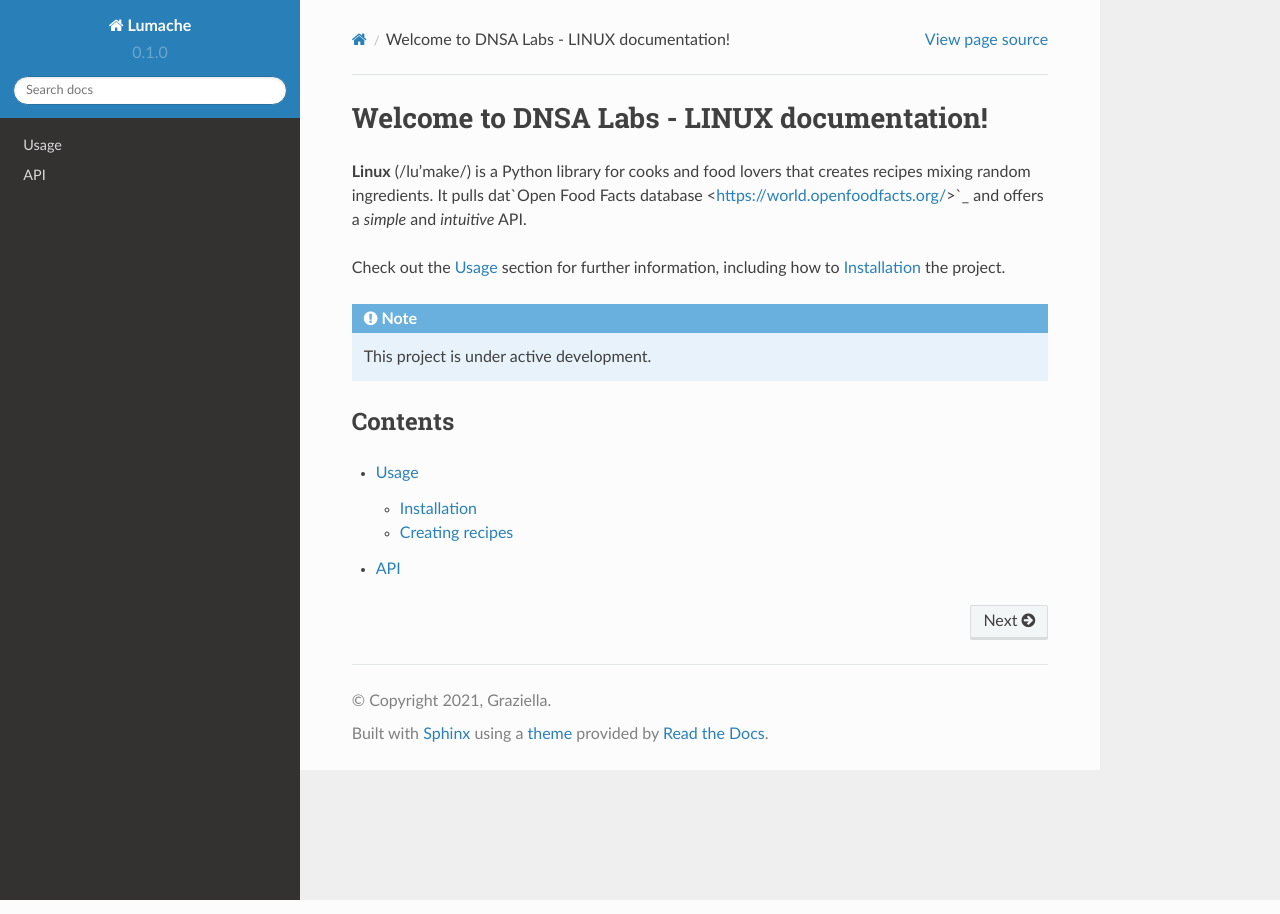
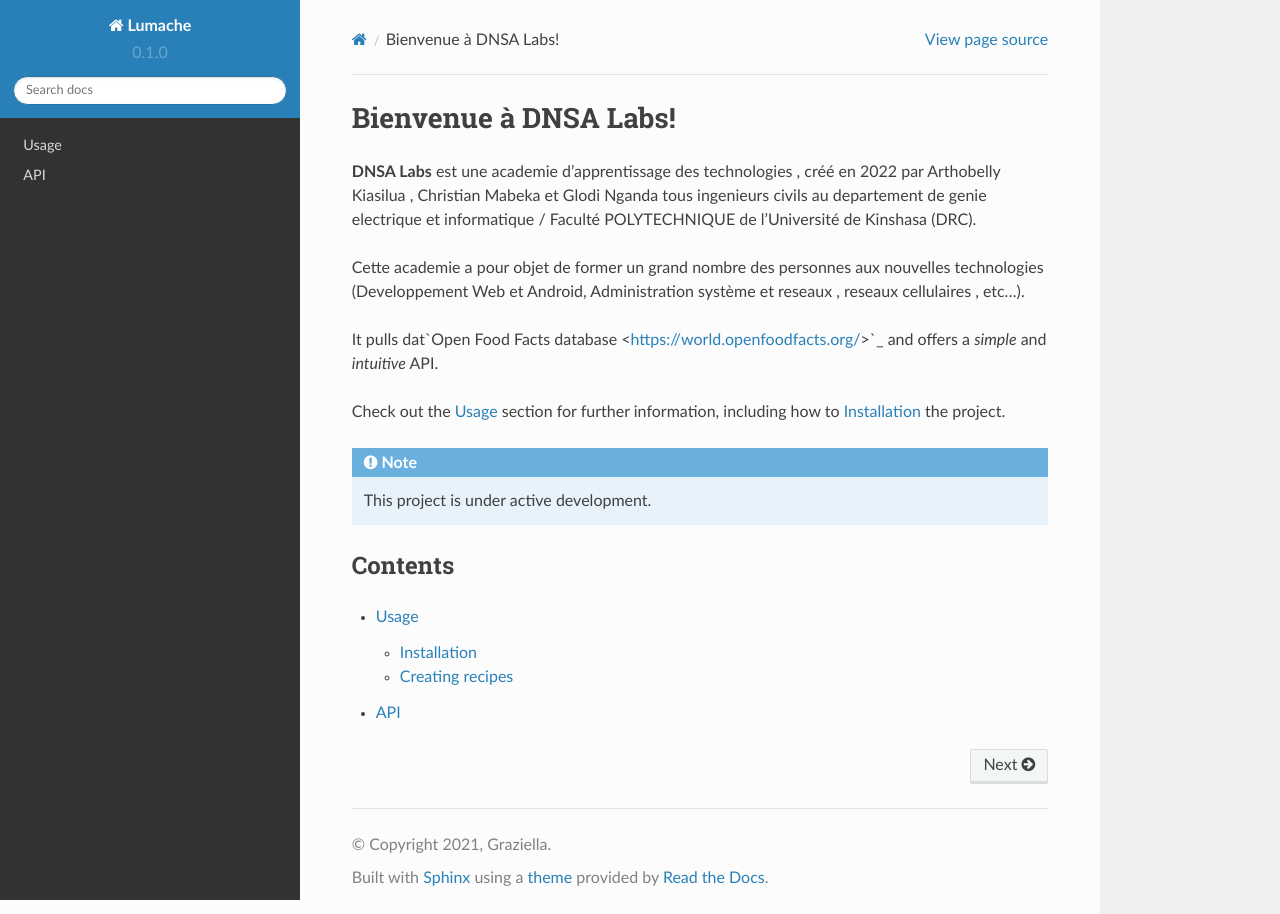
Before and after one commit to dnsanumeric/Apprendre-l-administration-LINUX, a Sphinx documentation site: the page built from docs/source/index.rst, in a window 1280 px wide. Built offline with Sphinx 7.4.7 and the Read the Docs theme 2.0.0, drawn with Linux system fonts in a browser that asks for light colours.

Commit message:
Update index.rst

```diff
--- a/docs/source/index.rst
+++ b/docs/source/index.rst
@@ -1,8 +1,10 @@
-Welcome to DNSA Labs - LINUX documentation!
-===========================================
+Bienvenue à DNSA Labs!
+======================
 
-**Linux** (/lu'make/) is a Python library for cooks and food lovers
-that creates recipes mixing random ingredients.
+**DNSA Labs** est une academie d'apprentissage des technologies , créé en 2022 par Arthobelly Kiasilua , Christian Mabeka et Glodi Nganda tous ingenieurs civils au departement de genie electrique et informatique / Faculté POLYTECHNIQUE de l'Université de Kinshasa (DRC).
+
+Cette academie a pour objet de former un grand nombre des personnes aux nouvelles technologies (Developpement Web et Android, Administration système et reseaux , reseaux cellulaires , etc...).
+
 It pulls dat`Open Food Facts database <https://world.openfoodfacts.org/>`_
 and offers a *simple* and *intuitive* API.
 
```
